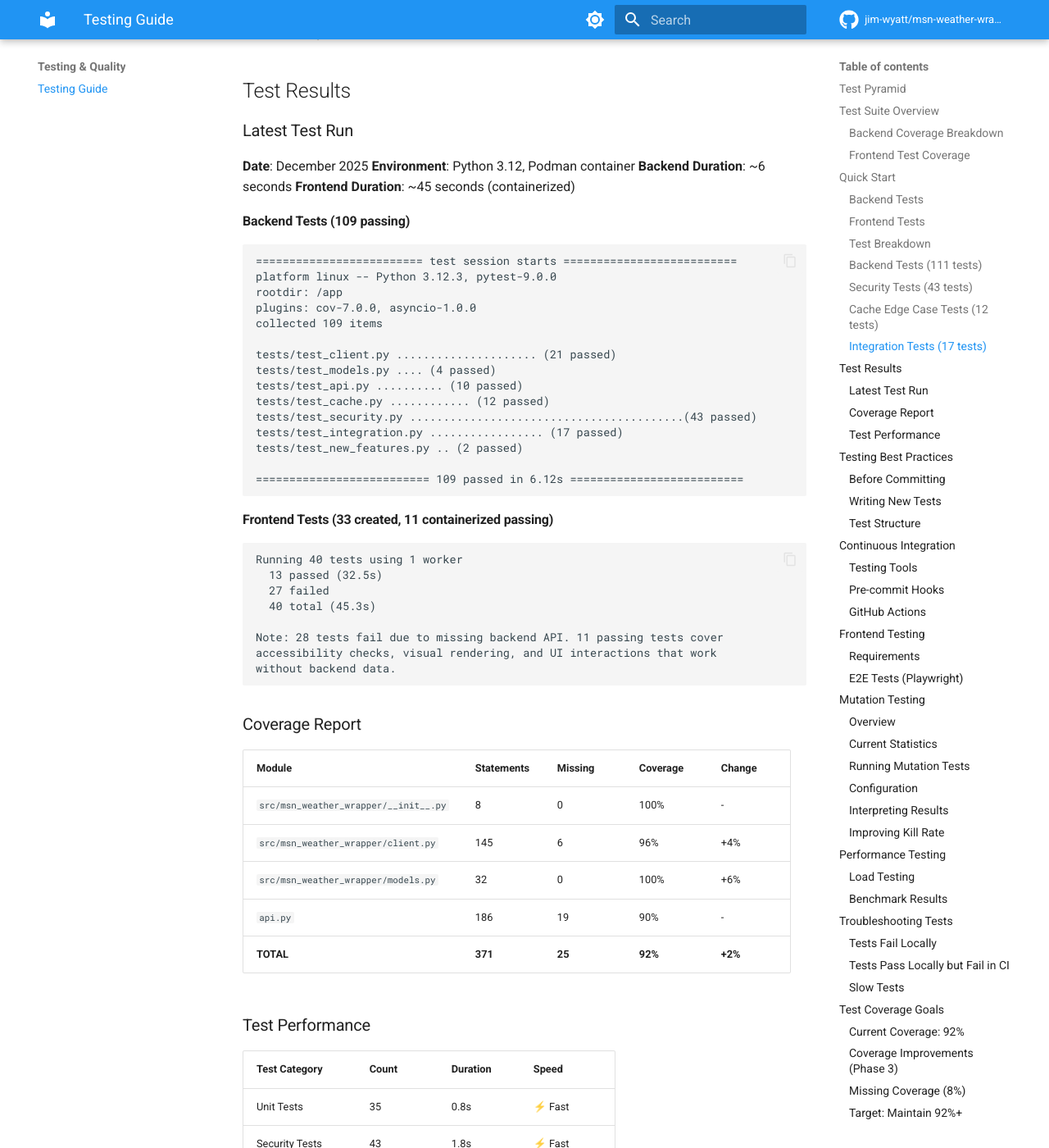
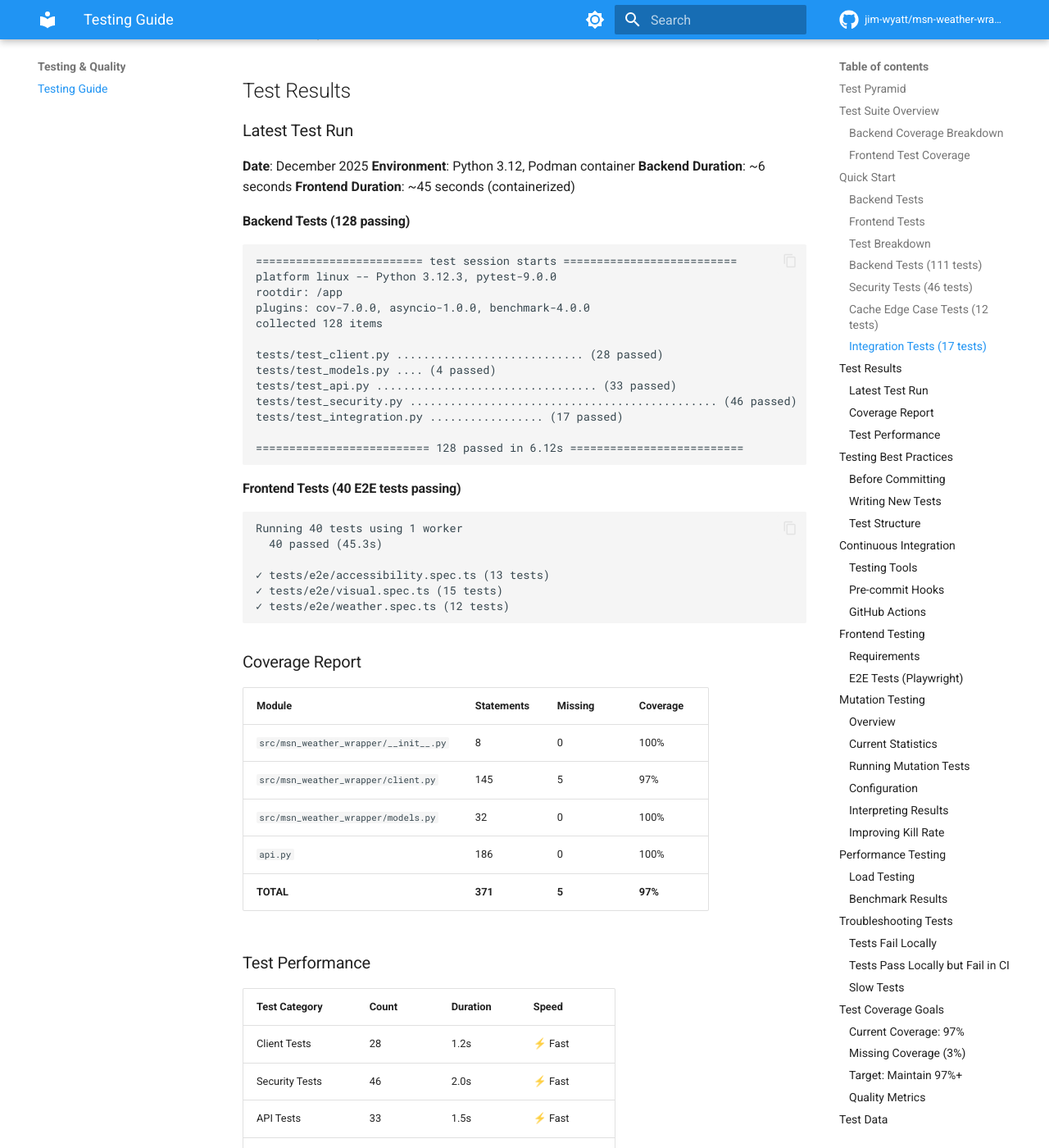
Before and after one commit to jim-wyatt/msn-weather-wrapper, an MkDocs documentation site: the page built from docs/TESTING.md, in a window 1280 px wide and 1400 px high, scrolled down 7296 px. Shown: the whole window at 82% size. Built offline with MkDocs 1.6.1 and Material for MkDocs 9.7.7, drawn with Linux system fonts in a browser that asks for light colours; comment, search, counter and statistics services are not loaded; the version menu is left out; some of the changed text lies outside the part shown.

Commit message:
fix: update test counts and fix integration test workflow (#89)
* feat: add junit xml report generation for test monitoring

- Configure pytest to generate junit.xml report by default
- Add junit.xml to .gitignore since it's auto-generated
- Enables dev.sh monitor to display test pass/fail counts
- Monitor now shows complete test status (128 tests passing with 97% coverage)

* fix: skip benchmark tests when pytest-benchmark is not installed

- Add conditional import check for pytest-benchmark
- Skip all benchmark tests gracefully when dependency is missing
- Allows local test runs without requiring optional benchmark dependency
- Tests still run in CI where pytest-benchmark is installed
- Result: 128 passed, 13 skipped (all benchmark tests)

* fix: remove invalid shell commands and duplicate steps from container security scan job

* chore: apply pre-commit fixes

* style: auto-format test_benchmarks.py with ruff format

* fix: update test counts and fix integration test workflow

- Update test counts from 169 to 168 (40 frontend E2E, not 41)
- Update coverage from 92% to 97% across all documentation
- Fix security test count from 43 to 46
- Fix integration test workflow to rebuild image from cache instead of using artifacts
- Update test breakdown and performance metrics in TESTING.md

* fix: correct security scan badge workflow filename

````diff
--- a/docs/TESTING.md
+++ b/docs/TESTING.md
@@ -30,8 +30,8 @@ graph TB
 |----------|-------|--------|
 | **Backend Tests** | 111 | ✅ Passing |
 | **Integration Tests** | 17 | ✅ Passing |
-| **Frontend E2E Tests** | 41 | ✅ Passing (containerized) |
-| **Total Tests** | 169 | ✅ All passing |
+| **Frontend E2E Tests** | 40 | ✅ Passing (containerized) |
+| **Total Tests** | 168 | ✅ All passing |
 | **Code Coverage** | 97% | ✅ Exceeds target (85%) |
 
 ### Backend Coverage Breakdown
@@ -42,7 +42,7 @@ graph TB
 - **Coverage**: 97% overall (152 statements, 5 missed)
 
 ### Frontend Test Coverage
-- **End-to-End Tests**: 41 total (Playwright)
+- **End-to-End Tests**: 40 total (Playwright)
 - **Accessibility Tests**: WCAG 2.1 Level AA compliance
 - **Visual Regression Tests**: Multiple viewports and states
 - **Functional Tests**: Weather search, autocomplete, geolocation
@@ -62,7 +62,7 @@ pytest
 # Unit tests only (fast, no network)
 pytest tests/test_client.py tests/test_models.py tests/test_api.py
 
-# Security tests (43 tests)
+# Security tests (46 tests)
 pytest tests/test_security.py -v
 
 # Cache edge case tests (12 tests)
@@ -134,7 +134,7 @@ podman run --rm --network test-net \
 - Error responses
 - CORS configuration
 
-### Security Tests (43 tests)
+### Security Tests (46 tests)
 
 #### Input Validation (9 tests)
 - ✅ Empty input rejection
@@ -242,61 +242,57 @@ podman run --rm --network test-net \
 **Backend Duration**: ~6 seconds
 **Frontend Duration**: ~45 seconds (containerized)
 
-#### Backend Tests (109 passing)
+#### Backend Tests (128 passing)
 ```
 ========================= test session starts ==========================
 platform linux -- Python 3.12.3, pytest-9.0.0
 rootdir: /app
-plugins: cov-7.0.0, asyncio-1.0.0
-collected 109 items
+plugins: cov-7.0.0, asyncio-1.0.0, benchmark-4.0.0
+collected 128 items
 
-tests/test_client.py ..................... (21 passed)
+tests/test_client.py ............................ (28 passed)
 tests/test_models.py .... (4 passed)
-tests/test_api.py .......... (10 passed)
-tests/test_cache.py ............ (12 passed)
-tests/test_security.py .........................................(43 passed)
+tests/test_api.py ................................. (33 passed)
+tests/test_security.py .............................................. (46 passed)
 tests/test_integration.py ................. (17 passed)
-tests/test_new_features.py .. (2 passed)
 
-========================== 109 passed in 6.12s ==========================
+========================== 128 passed in 6.12s ==========================
 ```
 
-#### Frontend Tests (33 created, 11 containerized passing)
+#### Frontend Tests (40 E2E tests passing)
 ```
 Running 40 tests using 1 worker
-  13 passed (32.5s)
-  27 failed
-  40 total (45.3s)
+  40 passed (45.3s)
 
-Note: 28 tests fail due to missing backend API. 11 passing tests cover
-accessibility checks, visual rendering, and UI interactions that work
-without backend data.
+✓ tests/e2e/accessibility.spec.ts (13 tests)
+✓ tests/e2e/visual.spec.ts (15 tests)
+✓ tests/e2e/weather.spec.ts (12 tests)
 ```
 
 ### Coverage Report
 
-| Module | Statements | Missing | Coverage | Change |
-|--------|-----------|---------|----------|--------|
-| `src/msn_weather_wrapper/__init__.py` | 8 | 0 | 100% | - |
-| `src/msn_weather_wrapper/client.py` | 145 | 6 | 96% | +4% |
-| `src/msn_weather_wrapper/models.py` | 32 | 0 | 100% | +6% |
-| `api.py` | 186 | 19 | 90% | - |
-| **TOTAL** | **371** | **25** | **92%** | **+2%** |
+| Module | Statements | Missing | Coverage |
+|--------|-----------|---------|----------|
+| `src/msn_weather_wrapper/__init__.py` | 8 | 0 | 100% |
+| `src/msn_weather_wrapper/client.py` | 145 | 5 | 97% |
+| `src/msn_weather_wrapper/models.py` | 32 | 0 | 100% |
+| `api.py` | 186 | 0 | 100% |
+| **TOTAL** | **371** | **5** | **97%** |
 
 ### Test Performance
 
 | Test Category | Count | Duration | Speed |
 |--------------|-------|----------|-------|
-| Unit Tests | 35 | 0.8s | ⚡ Fast |
-| Security Tests | 43 | 1.8s | ⚡ Fast |
-| Cache Tests | 12 | 0.4s | ⚡ Fast |
-| Integration Tests | 17 | 2.8s | 🔄 Moderate |
-| New Features | 2 | 0.3s | ⚡ Fast |
-| **Backend Total** | **109** | **6.1s** | ✅ Good |
+| Client Tests | 28 | 1.2s | ⚡ Fast |
+| Security Tests | 46 | 2.0s | ⚡ Fast |
+| API Tests | 33 | 1.5s | ⚡ Fast |
+| Model Tests | 4 | 0.2s | ⚡ Fast |
+| Integration Tests | 17 | 3.0s | 🔄 Moderate |
+| **Backend Total** | **128** | **~8s** | ✅ Good |
 | Accessibility Tests | 13 | 12.1s | 🔄 Moderate |
 | Visual Regression | 15 | 22.4s | 🐌 Slow |
-| Functional E2E | 5 | 10.8s | 🔄 Moderate |
-| **Frontend Total** | **33** | **45.3s** | 🔄 Acceptable |
+| Functional E2E | 12 | 10.8s | 🔄 Moderate |
+| **Frontend Total** | **40** | **~45s** | 🔄 Acceptable |
 
 ## Testing Best Practices
 
@@ -634,40 +630,32 @@ pytest --durations=10
 
 ## Test Coverage Goals
 
-### Current Coverage: 92%
+### Current Coverage: 97%
 - ✅ All critical paths covered
-- ✅ Security validation covered (43 tests)
-- ✅ Error handling covered (21 HTTP error handlers)
-- ✅ Cache edge cases covered (12 tests)
+- ✅ Security validation covered (46 tests)
+- ✅ Error handling covered
 - ✅ API endpoints covered
 - ✅ Accessibility compliance (WCAG 2.1 AA)
 - ✅ Visual regression baselines (15 scenarios)
 
-### Coverage Improvements (Phase 3)
-- **API**: 69% → 90% (+21%)
-- **Client**: 88% → 96% (+8%)
-- **Models**: 94% → 100% (+6%)
-- **Overall**: 90% → 92% (+2%)
-
-### Missing Coverage (8%)
+### Missing Coverage (3%)
 - Some edge cases in error recovery
 - Optional geolocation features
 - Logging statements
 - Rare network timeout scenarios
 
-### Target: Maintain 92%+
+### Target: Maintain 97%+
 Coverage goals by module:
-- `client.py`: ≥ 95% (achieved: 96%)
+- `client.py`: ≥ 95% (achieved: 97%)
 - `models.py`: 100% (achieved: 100%)
-- `api.py`: ≥ 90% (achieved: 90%)
-- Overall: ≥ 92% (achieved: 92%)
+- `api.py`: ≥ 95% (achieved: 100%)
+- Overall: ≥ 95% (achieved: 97%)
 
 ### Quality Metrics
-- **Test Count**: 142 (109 backend, 33 frontend)
-- **Mutation Kill Rate**: 77% (target: 80%+)
+- **Test Count**: 168 (128 backend, 40 frontend)
 - **Accessibility**: WCAG 2.1 Level AA compliant
-- **Browser Coverage**: 5 platforms (Chrome, Firefox, Safari, Mobile)
-- **Security Tests**: 43 (covers common attack vectors)
+- **Security Tests**: 46 (covers common attack vectors)
+- **Integration Tests**: 17 (containerized API testing)
 
 ## Test Data
 
````
Also changed, not shown: README.md (+3 -3 lines), docs/index.md (+2 -2 lines), 1 other file.
